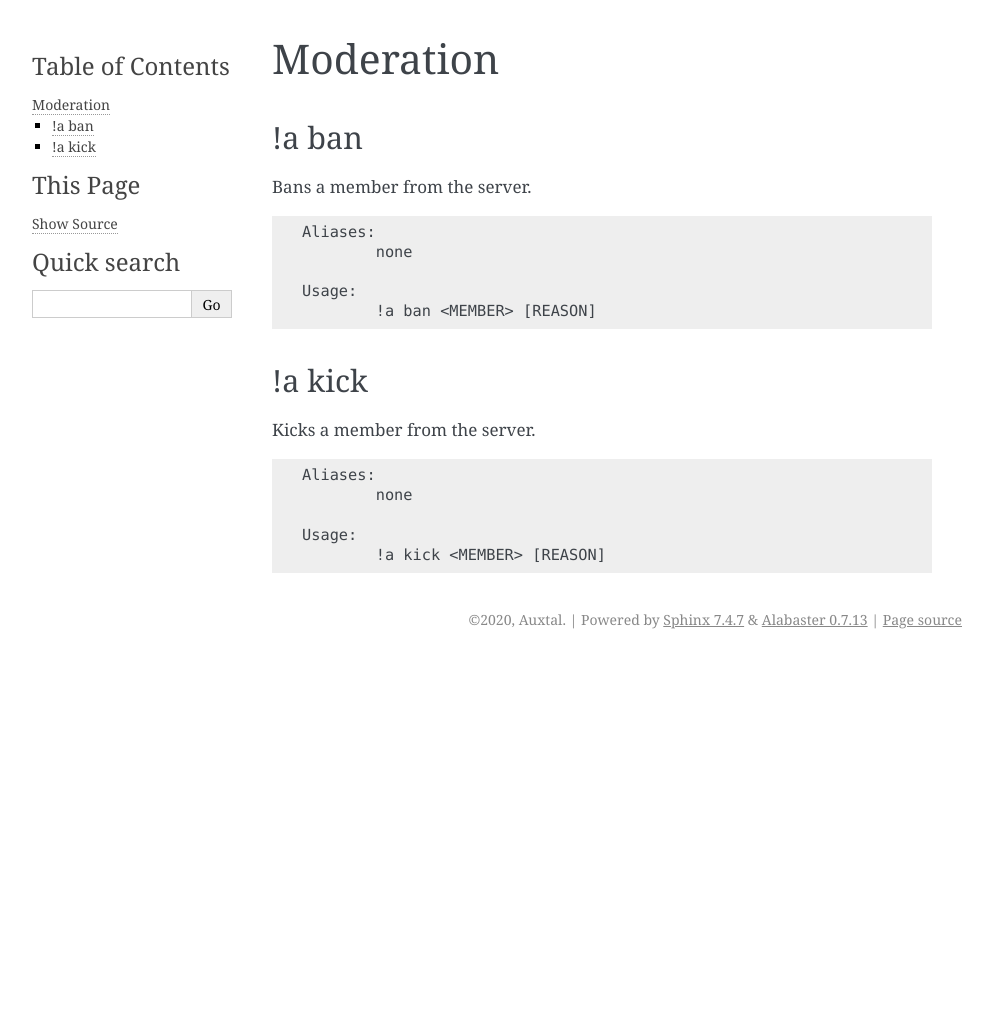
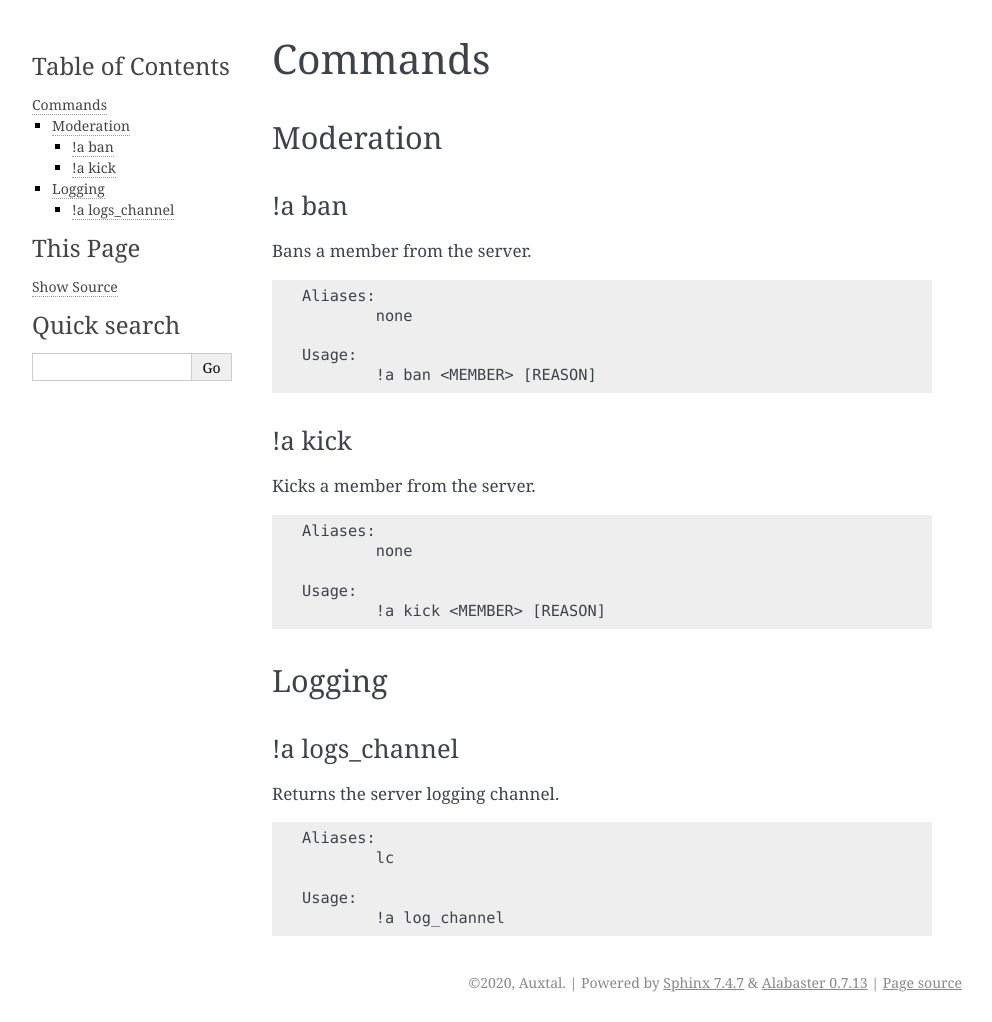
Before and after one commit to auxbot-discord-bot/docs, a Sphinx documentation site: the page built from docs/pages/commands.rst, in a window 1280 px wide. Shown: the whole page, without its empty margins (148-1140 px from the left). Built offline with Sphinx 7.4.7, drawn with Linux system fonts in a browser that asks for light colours; before the commit the page ends 900 px from its top, so only the background shows below that.

Commit message:
AuxBot docs working on commands.rst

```diff
--- a/docs/pages/commands.rst
+++ b/docs/pages/commands.rst
@@ -1,8 +1,12 @@
+********
+Commands
+********
+
 Moderation
 ==========
 
 !a ban
-******
+^^^^^^
 Bans a member from the server.
 
 .. code-block:: none
@@ -14,7 +18,7 @@ Bans a member from the server.
 		!a ban <MEMBER> [REASON]
 
 !a kick
-*******
+^^^^^^^
 Kicks a member from the server.
 
 .. code-block:: none
@@ -24,3 +28,18 @@ Kicks a member from the server.
 
 	Usage:
 		!a kick <MEMBER> [REASON]
+
+Logging
+=======
+
+!a logs_channel
+^^^^^^
+Returns the server logging channel.
+
+.. code-block:: none
+
+	Aliases:
+		lc
+
+	Usage:
+		!a log_channel
```
